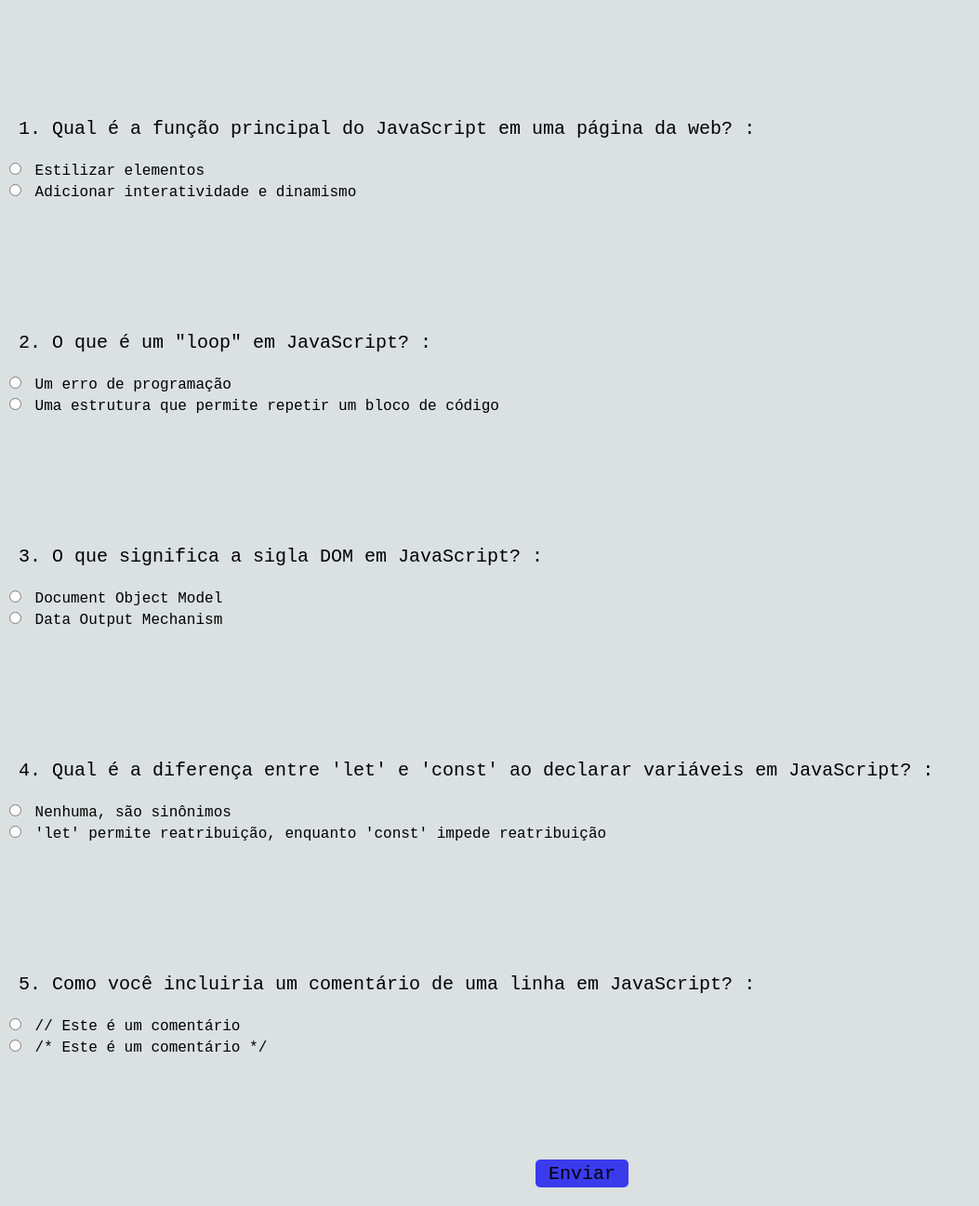
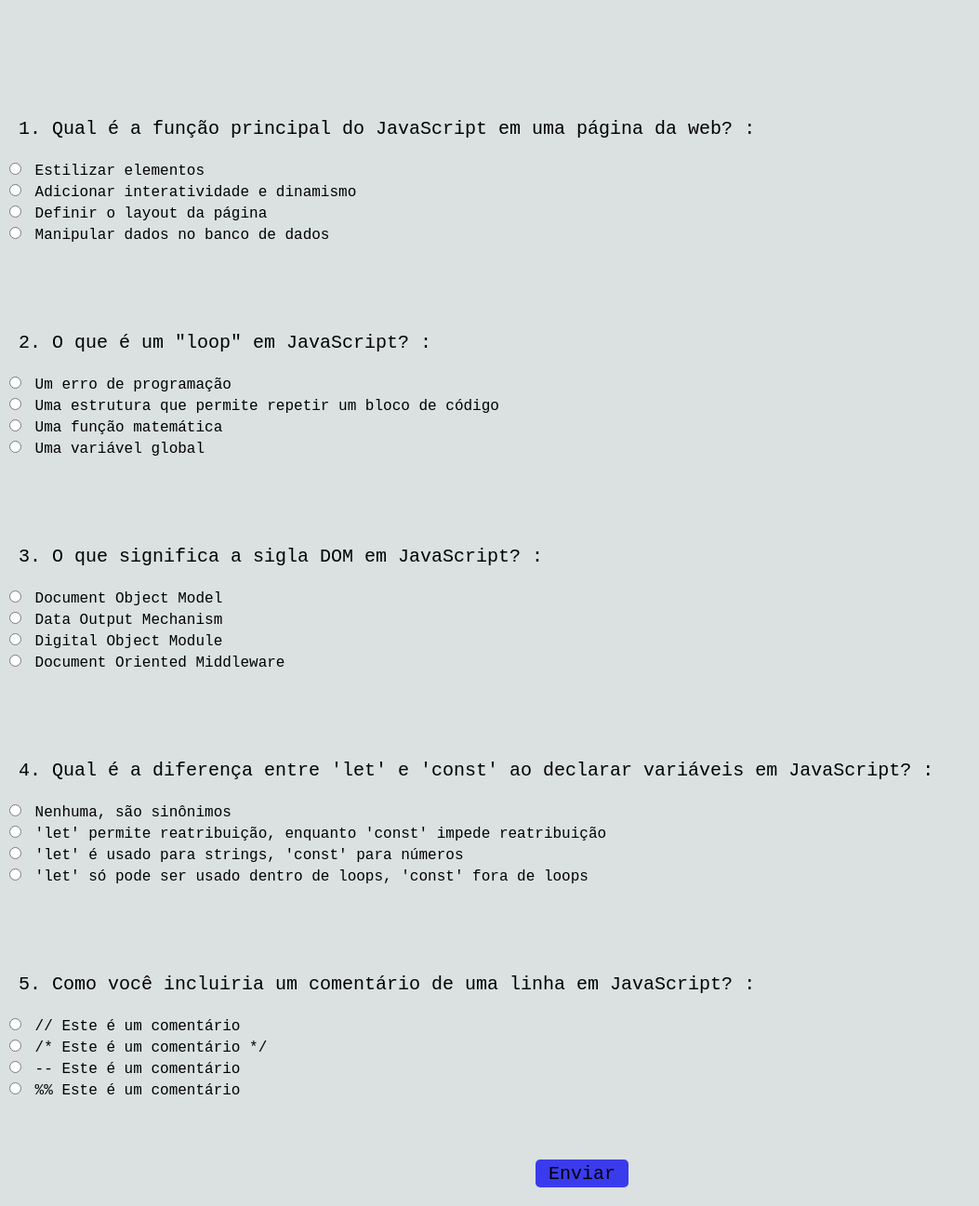
Before and after one commit to MatheusZamo/quiz-js, a plain HTML site: page index.html in a window 1280 px wide. Shown: the part 260-1557 px from the top of the page at 93% size, without its empty margins (0-1053 px from the left). Drawn offline with Linux system fonts and the light colour scheme.

Commit message:
Update index.html

```diff
--- a/index.html
+++ b/index.html
@@ -8,7 +8,7 @@
 </head>
 <body>
   <div class="header">
-    <h1>Quiz</h1>
+    <h1>Quiz JS</h1>
   </div>
   <div class="body">
     <h2>Quanto você sabe sobre JavaScript?</h2>
@@ -24,6 +24,18 @@
               Adicionar interatividade e dinamismo
             </label>
           </div>
+          <div>
+            <label>
+              <input type="radio" name="inputQuestion1" value="C">
+              Definir o layout da página
+            </label>
+          </div>
+          <div>
+            <label>
+              <input type="radio" name="inputQuestion1" value="D">
+              Manipular dados no banco de dados
+            </label>
+          </div>
       </div>
 
       <div class="questions">
@@ -35,6 +47,18 @@
             <label>
               <input type="radio" name="inputQuestion2" value="B">
               Uma estrutura que permite repetir um bloco de código
+            </label>
+          </div>
+          <div>
+            <label>
+              <input type="radio" name="inputQuestion2" value="C">
+              Uma função matemática
+            </label>
+          </div>
+          <div>
+            <label>
+              <input type="radio" name="inputQuestion2" value="D">
+              Uma variável global
             </label>
           </div>
       </div>
@@ -50,6 +74,18 @@
               Data Output Mechanism
             </label>
           </div>
+          <div>
+            <label>
+              <input type="radio" name="inputQuestion3" value="C">
+              Digital Object Module
+            </label>
+          </div>
+          <div>
+            <label>
+              <input type="radio" name="inputQuestion3" value="D">
+              Document Oriented Middleware
+            </label>
+          </div>
       </div>
 
       <div class="questions">
@@ -61,6 +97,18 @@
             <label>
               <input type="radio" name="inputQuestion4" value="B">
               'let' permite reatribuição, enquanto 'const' impede reatribuição
+            </label>
+          </div>
+          <div>
+            <label>
+              <input type="radio" name="inputQuestion4" value="C">
+              'let' é usado para strings, 'const' para números
+            </label>
+          </div>
+          <div>
+            <label>
+              <input type="radio" name="inputQuestion4" value="D">
+              'let' só pode ser usado dentro de loops, 'const' fora de loops
             </label>
           </div>
       </div>
@@ -76,6 +124,18 @@
               /* Este é um comentário */
             </label>
           </div>
+          <div>
+            <label>
+              <input type="radio" name="inputQuestion5" value="C">
+              -- Este é um comentário
+            </label>
+          </div>
+          <div>
+            <label>
+              <input type="radio" name="inputQuestion5" value="D">
+              %% Este é um comentário
+            </label>
+          </div>
       </div>
       <button>Enviar</button>
     </form>
```
